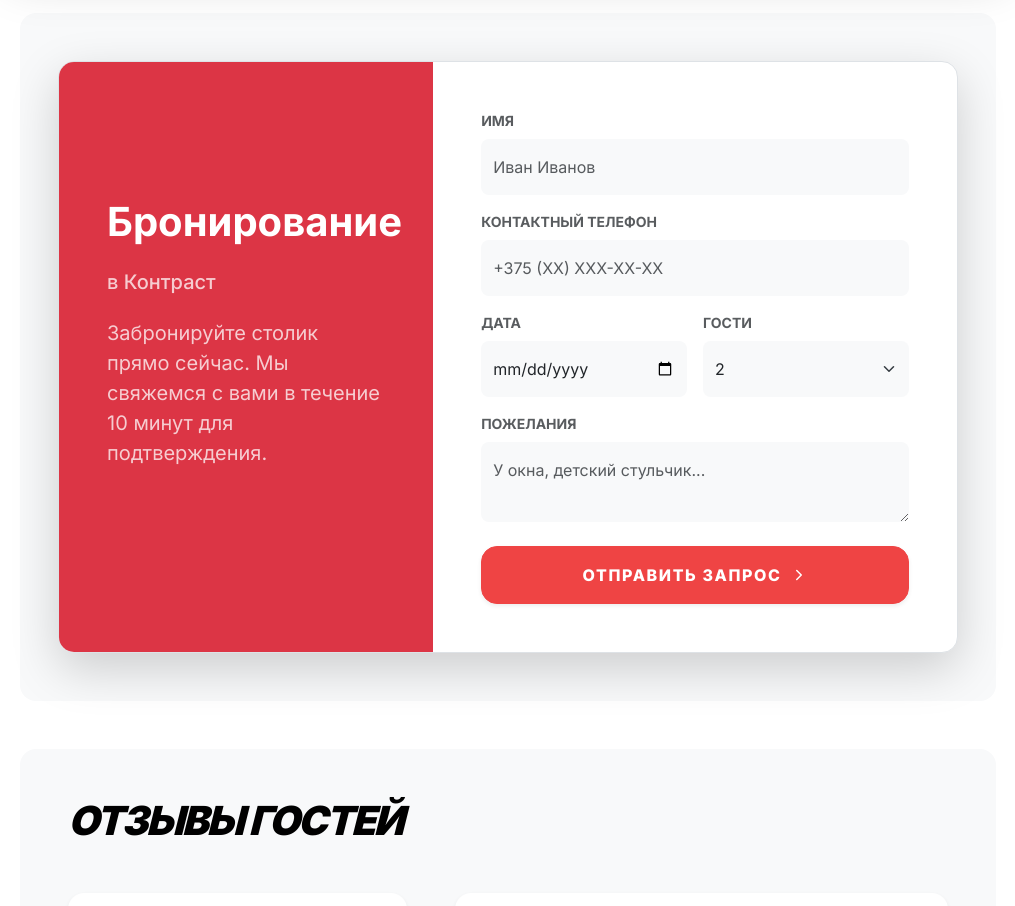
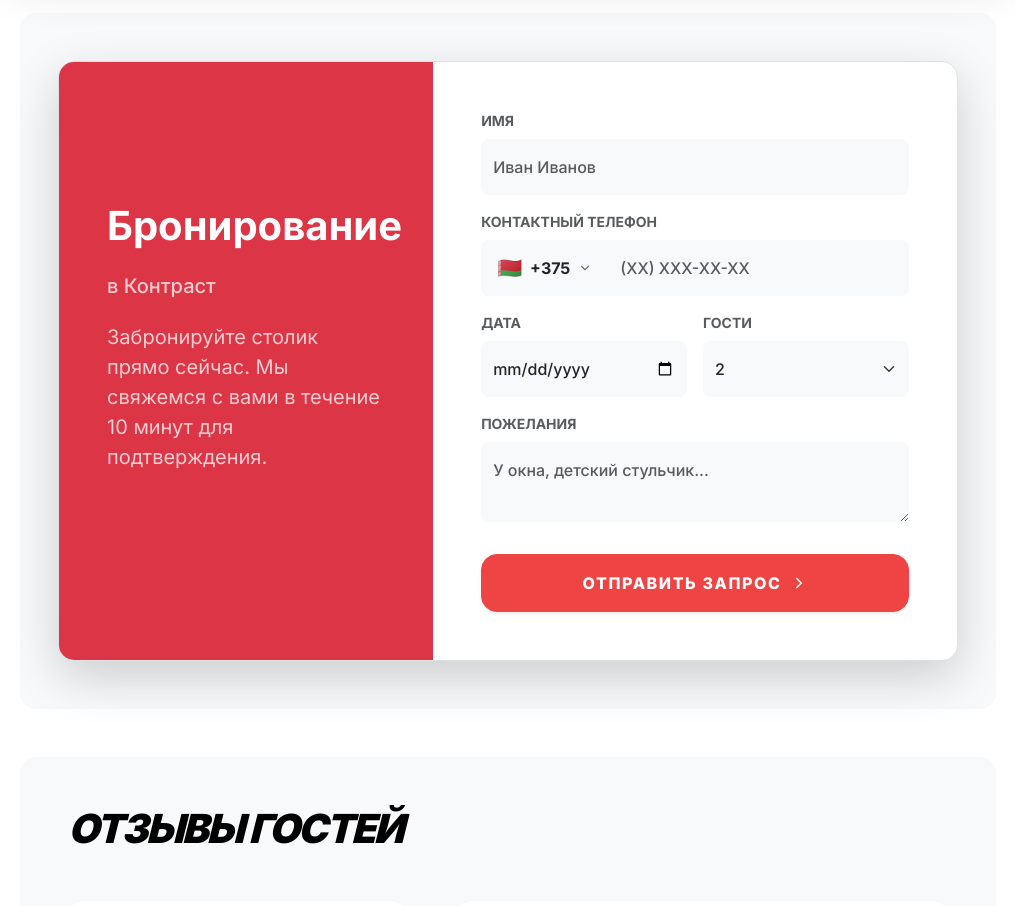
Before and after one commit to Er4ik007/praktika2, a React (Vite) app in the folder Got/: page /venue/contrast in a window 1280 px wide. Shown: the part 1300-2206 px from the top of the page, without its empty margins (132-1147 px from the left). Built offline with nearby package versions, Linux system fonts and the light colour scheme; the HTML template or start-up script is replaced by a standard one.

Commit message:
бронирование дополнение

```diff
--- a/Got/src/components/BookingForm.tsx
+++ b/Got/src/components/BookingForm.tsx
@@ -1,18 +1,78 @@
-import React, { useState, FormEvent } from 'react';
-import { motion } from 'motion/react';
-import { Send, MapPin, Star, ChevronRight } from 'lucide-react';
+import React, { useState, FormEvent, useRef, useEffect } from 'react';
+import { motion, AnimatePresence } from 'motion/react';
+import { Send, MapPin, Star, ChevronRight, ChevronDown } from 'lucide-react';
+
+const COUNTRY_CODES = [
+  { code: '+375', flag: '🇧🇾', label: 'Беларусь', mask: '(XX) XXX-XX-XX', regex: /^\(\d{2}\) \d{3}-\d{2}-\d{2}$/ },
+  { code: '+7',   flag: '🇷🇺', label: 'Россия',   mask: '(XXX) XXX-XX-XX', regex: /^\(\d{3}\) \d{3}-\d{2}-\d{2}$/ },
+  { code: '+7',   flag: '🇰🇿', label: 'Казахстан', mask: '(XXX) XXX-XX-XX', regex: /^\(\d{3}\) \d{3}-\d{2}-\d{2}$/ },
+  { code: '+48',  flag: '🇵🇱', label: 'Польша',   mask: 'XXX-XXX-XXX',     regex: /^\d{3}-\d{3}-\d{3}$/ },
+  { code: '+370', flag: '🇱🇹', label: 'Литва',    mask: '(XXX) XX-XXX',    regex: /^\(\d{3}\) \d{2}-\d{3}$/ },
+  { code: '+371', flag: '🇱🇻', label: 'Латвия',    mask: 'XX-XXX-XXX',      regex: /^\d{2}-\d{3}-\d{3}$/ },
+  { code: '+995', flag: '🇬🇪', label: 'Грузия',   mask: '(XXX) XX-XX-XX',  regex: /^\(\d{3}\) \d{2}-\d{2}-\d{2}$/ },
+  { code: '+971', flag: '🇦🇪', label: 'ОАЭ',      mask: '(XX) XXX-XXXX',   regex: /^\(\d{2}\) \d{3}-\d{4}$/ }
+];
 
 export const BookingForm = ({ venueName }: { venueName?: string }) => {
-  // Добавили phone в начальное состояние
-  const [formState, setFormState] = useState({ name: '', phone: '', date: '', guests: '2', message: '' });
+  const [formState, setFormState] = useState({ name: '', date: '', guests: '2', message: '' });
+
+  const [selectedCountry, setSelectedCountry] = useState(COUNTRY_CODES[0]);
+  const [rawPhone, setRawPhone] = useState('');
+  const [phoneError, setPhoneError] = useState('');
+
+  const [isDropdownOpen, setIsDropdownOpen] = useState(false);
+  const dropdownRef = useRef<HTMLDivElement>(null);
+
   const [submitted, setSubmitted] = useState(false);
+
+  useEffect(() => {
+    function handleClickOutside(event: MouseEvent) {
+      if (dropdownRef.current && !dropdownRef.current.contains(event.target as Node)) {
+        setIsDropdownOpen(false);
+      }
+    }
+    document.addEventListener("mousedown", handleClickOutside);
+    return () => document.removeEventListener("mousedown", handleClickOutside);
+  }, []);
+
+  const formatPhoneNumber = (value: string, mask: string) => {
+    const numbers = value.replace(/\D/g, '');
+    let formatted = '';
+    let numberIndex = 0;
+
+    for (let i = 0; i < mask.length; i++) {
+      if (numberIndex >= numbers.length) break;
+      if (mask[i] === 'X') {
+        formatted += numbers[numberIndex];
+        numberIndex++;
+      } else {
+        formatted += mask[i];
+      }
+    }
+    return formatted;
+  };
+
+  const handlePhoneChange = (e: React.ChangeEvent<HTMLInputElement>) => {
+    const inputValue = e.target.value;
+    const formatted = formatPhoneNumber(inputValue, selectedCountry.mask);
+    setRawPhone(formatted);
+    if (phoneError) setPhoneError('');
+  };
 
   const handleSubmit = (e: FormEvent) => {
     e.preventDefault();
+
+    if (!selectedCountry.regex.test(rawPhone)) {
+      setPhoneError('Номер введен не полностью или неверно');
+      return;
+    }
+
     setSubmitted(true);
-    setTimeout(() => setSubmitted(false), 5000);
-    // Очищаем форму после отправки
-    setFormState({ name: '', phone: '', date: '', guests: '1', message: '' });
+    setTimeout(() => {
+      setSubmitted(false);
+      setFormState({ name: '', date: '', guests: '2', message: '' });
+      setRawPhone('');
+    }, 5000);
   };
 
   return (
@@ -28,29 +88,89 @@
 
         <form onSubmit={handleSubmit} className="col-md-7 p-5">
           {submitted ? (
-             <motion.div initial={{ opacity: 0 }} animate={{ opacity: 1 }} className="text-center py-5 text-success">
+             <motion.div initial={{ opacity: 0 }} animate={{ opacity: 1 }} className="h-100 d-flex flex-column justify-content-center align-items-center text-center py-5 text-success">
                <Send size={40} className="mb-3" />
                <h3 className="h2 fw-bold text-body-emphasis mb-2">Заявка отправлена!</h3>
+               <p className="text-body-secondary">Ожидайте звонка на номер <br/><b>{selectedCountry.code} {rawPhone}</b></p>
              </motion.div>
           ) : (
             <div className="d-grid gap-4">
               <div className="row g-3">
                 <div className="col-12">
                   <label className="small fw-bold text-body-secondary text-uppercase mb-2 d-block">Имя</label>
-                  <input required value={formState.name} onChange={(e) => setFormState({...formState, name: e.target.value})} type="text" className="form-control rounded-3 bg-body-tertiary text-body border-0 py-3 shadow-none" placeholder="Иван Иванов" />
+                  <input required value={formState.name} onChange={(e) => setFormState({...formState, name: e.target.value})} type="text" className="form-control rounded-3 bg-body-tertiary text-body border-0 py-3 shadow-none fw-medium" placeholder="Иван Иванов" />
                 </div>
-                {/* НОВОЕ ПОЛЕ: Телефон */}
+
                 <div className="col-12">
                   <label className="small fw-bold text-body-secondary text-uppercase mb-2 d-block">Контактный телефон</label>
-                  <input required value={formState.phone} onChange={(e) => setFormState({...formState, phone: e.target.value})} type="tel" className="form-control rounded-3 bg-body-tertiary text-body border-0 py-3 shadow-none" placeholder="+375 (XX) XXX-XX-XX" />
+                  <div className={`d-flex rounded-3 position-relative bg-body-tertiary ${phoneError ? 'border border-danger' : 'border-0'}`}>
+
+                    <div ref={dropdownRef} className="position-relative">
+                      <button
+                        type="button"
+                        onClick={() => setIsDropdownOpen(!isDropdownOpen)}
+                        className="btn border-0 h-100 d-flex align-items-center gap-2 px-3 text-body"
+                        style={{ borderRight: '1px solid var(--bs-border-color)' }}
+                      >
+                        <span className="fs-5">{selectedCountry.flag}</span>
+                        <span className="fw-bold">{selectedCountry.code}</span>
+                        <ChevronDown size={14} className={`text-secondary transition-transform ${isDropdownOpen ? 'rotate-180' : ''}`} />
+                      </button>
+
+                      <AnimatePresence>
+                        {isDropdownOpen && (
+                          <motion.div
+                            initial={{ opacity: 0, y: -10 }}
+                            animate={{ opacity: 1, y: 0 }}
+                            exit={{ opacity: 0, y: -10 }}
+                            // УБРАЛ overflow-hidden, добавил кастомный класс скролла
+                            className="position-absolute top-100 start-0 mt-2 bg-body border rounded-3 shadow-lg z-3 custom-scrollbar"
+                            style={{ minWidth: '240px', maxHeight: '250px', overflowY: 'auto' }}
+                          >
+                            <ul className="list-unstyled mb-0 m-0 p-0">
+                              {COUNTRY_CODES.map((country) => (
+                                <li key={country.label}>
+                                  <button
+                                    type="button"
+                                    className="btn btn-link w-100 text-start text-decoration-none text-body px-3 py-2 d-flex align-items-center gap-3 hover-bg-light"
+                                    onClick={() => {
+                                      setSelectedCountry(country);
+                                      setRawPhone('');
+                                      setPhoneError('');
+                                      setIsDropdownOpen(false);
+                                    }}
+                                  >
+                                    <span className="fs-5">{country.flag}</span>
+                                    <span className="fw-bold" style={{ minWidth: '60px' }}>{country.code}</span>
+                                    <span className="text-body-secondary small ms-auto">{country.label}</span>
+                                  </button>
+                                </li>
+                              ))}
+                            </ul>
+                          </motion.div>
+                        )}
+                      </AnimatePresence>
+                    </div>
+
+                    <input
+                      required
+                      value={rawPhone}
+                      onChange={handlePhoneChange}
+                      type="tel"
+                      className="form-control bg-transparent text-body border-0 py-3 shadow-none fw-medium flex-grow-1"
+                      placeholder={selectedCountry.mask}
+                    />
+                  </div>
+                  {phoneError && <div className="text-danger small mt-2 fw-bold">{phoneError}</div>}
                 </div>
+
                 <div className="col-sm-6">
                   <label className="small fw-bold text-body-secondary text-uppercase mb-2 d-block">Дата</label>
-                  <input required value={formState.date} onChange={(e) => setFormState({...formState, date: e.target.value})} type="date" className="form-control rounded-3 bg-body-tertiary text-body border-0 py-3 shadow-none" />
+                  <input required value={formState.date} onChange={(e) => setFormState({...formState, date: e.target.value})} type="date" className="form-control rounded-3 bg-body-tertiary text-body border-0 py-3 shadow-none fw-medium" />
                 </div>
                 <div className="col-sm-6">
                   <label className="small fw-bold text-body-secondary text-uppercase mb-2 d-block">Гости</label>
-                  <select value={formState.guests} onChange={(e) => setFormState({...formState, guests: e.target.value})} className="form-select rounded-3 bg-body-tertiary text-body border-0 py-3 shadow-none">
+                  <select value={formState.guests} onChange={(e) => setFormState({...formState, guests: e.target.value})} className="form-select rounded-3 bg-body-tertiary text-body border-0 py-3 shadow-none fw-medium">
                     <option>1</option>
                     <option>2</option>
                     <option>3</option>
@@ -63,16 +183,36 @@
                 </div>
                 <div className="col-12">
                   <label className="small fw-bold text-body-secondary text-uppercase mb-2 d-block">Пожелания</label>
-                  <textarea value={formState.message} onChange={(e) => setFormState({...formState, message: e.target.value})} className="form-control rounded-3 bg-body-tertiary text-body border-0 py-3 shadow-none h-25" style={{ minHeight: '80px' }} placeholder="У окна, детский стульчик..." />
+                  <textarea value={formState.message} onChange={(e) => setFormState({...formState, message: e.target.value})} className="form-control rounded-3 bg-body-tertiary text-body border-0 py-3 shadow-none h-25 fw-medium" style={{ minHeight: '80px' }} placeholder="У окна, детский стульчик..." />
                 </div>
               </div>
-              <button type="submit" className="btn btn-primary-custom w-100 py-3 d-flex align-items-center justify-content-center gap-2 shadow-sm">
+              <button type="submit" className="btn btn-primary-custom w-100 py-3 d-flex align-items-center justify-content-center gap-2 shadow-sm mt-2">
                 Отправить запрос <ChevronRight size={18} />
               </button>
             </div>
           )}
         </form>
       </div>
+
+      <style>{`
+        .rotate-180 { transform: rotate(180deg); }
+        .transition-transform { transition: transform 0.3s ease; }
+        .hover-bg-light:hover { background-color: var(--bs-tertiary-bg); }
+        .z-3 { z-index: 1050; }
+
+        /* КРАСИВЫЙ СКРОЛЛБАР */
+        .custom-scrollbar::-webkit-scrollbar {
+          width: 6px;
+        }
+        .custom-scrollbar::-webkit-scrollbar-track {
+          background: transparent;
+        }
+        .custom-scrollbar::-webkit-scrollbar-thumb {
+          background-color: var(--bs-secondary-color);
+          border-radius: 10px;
+          opacity: 0.5;
+        }
+      `}</style>
     </section>
   );
 };
```
